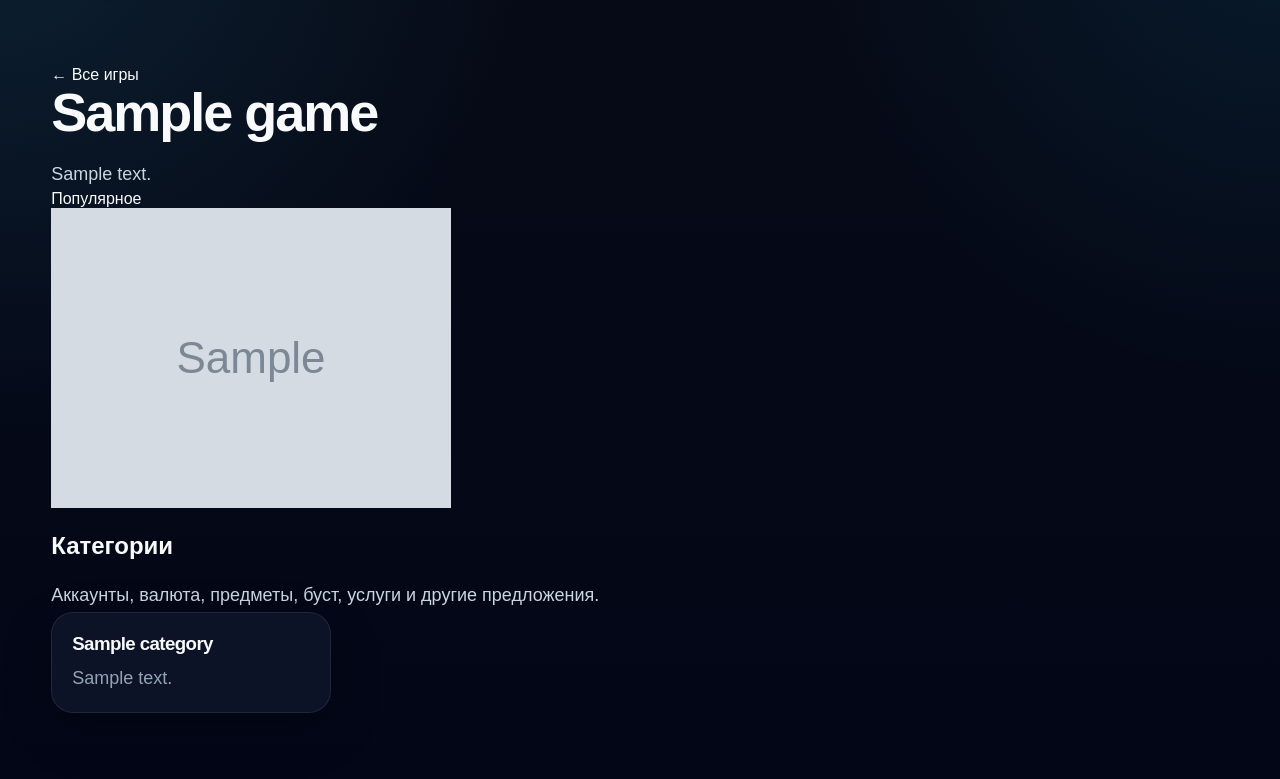
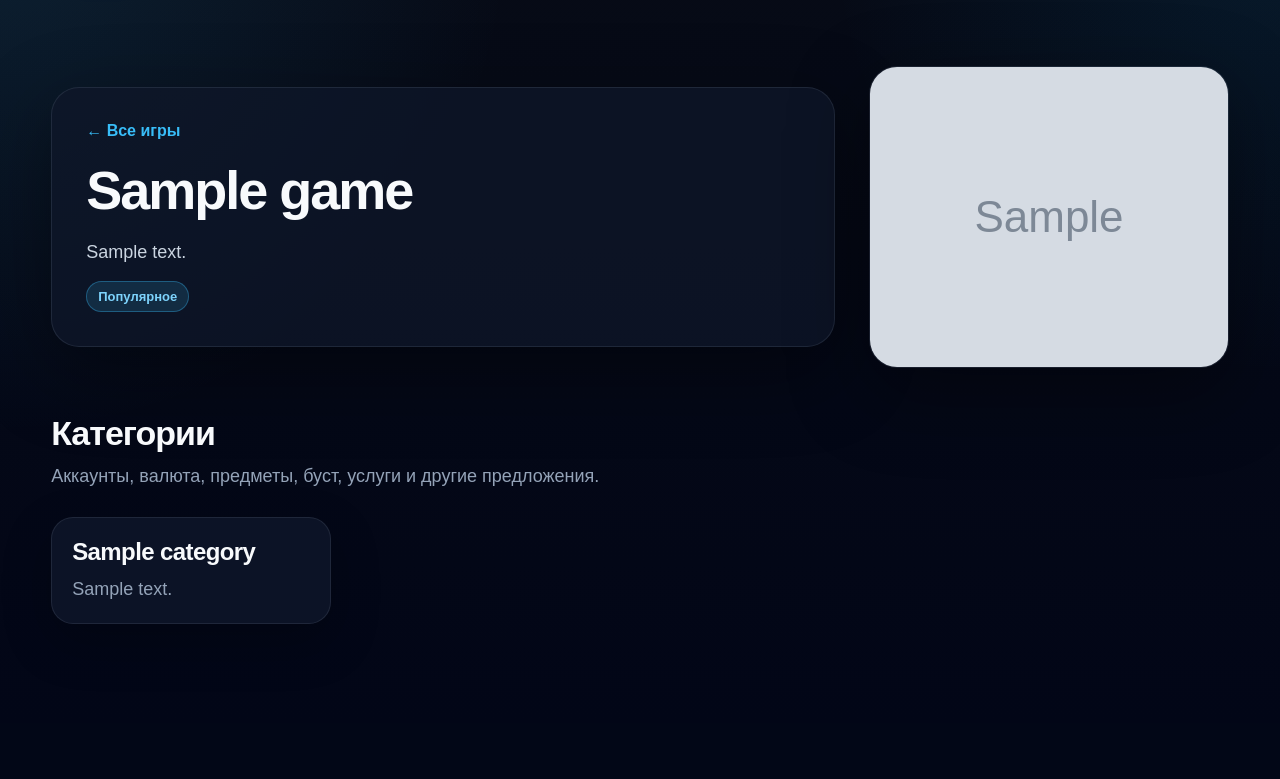
Before and after one commit to yad3rii/Sapphire, a Django app: a page that uses templates/base.html in a window 1280 px wide. Shown: the part 77-856 px from the top of the page. After the commit the page ends 701 px from the top, so only its background shows below. Run offline with Django 5.2, Linux system fonts and the light colour scheme; tables that the repository leaves empty hold one stand-in row (values such as "Sample post"); grey boxes marked "Sample" are stand-in pictures.

Commit message:
[styles] сделал стили для страниц игр 28.05

```diff
--- a/static/css/main.css
+++ b/static/css/main.css
@@ -593,3 +593,140 @@ select {
         border-radius: 22px;
     }
 }
+
+.page-head {
+    display: flex;
+    align-items: flex-end;
+    justify-content: space-between;
+    gap: 24px;
+    margin-bottom: 34px;
+}
+
+.page-head h1 {
+    margin-bottom: 12px;
+}
+
+.game-card {
+    display: block;
+    overflow: hidden;
+    padding: 0;
+}
+
+.game-card img {
+    width: 100%;
+    height: 160px;
+    display: block;
+    object-fit: cover;
+    background: #0f172a;
+}
+
+.game-card-content {
+    padding: 20px;
+}
+
+.game-card-content h2 {
+    font-size: 24px;
+}
+
+.badge {
+    display: inline-flex;
+    align-items: center;
+    margin-top: 12px;
+    padding: 7px 11px;
+    border-radius: 999px;
+    background: rgba(56, 189, 248, 0.14);
+    border: 1px solid rgba(56, 189, 248, 0.34);
+    color: #7dd3fc;
+    font-size: 13px;
+    font-weight: 900;
+}
+
+.empty-box {
+    padding: 34px;
+    border-radius: 24px;
+    background: rgba(15, 23, 42, 0.76);
+    border: 1px solid rgba(148, 163, 184, 0.14);
+    box-shadow: 0 18px 50px rgba(0, 0, 0, 0.22);
+}
+
+.empty-box h2 {
+    margin: 0 0 10px;
+    font-size: 28px;
+    font-weight: 900;
+}
+
+.empty-box p {
+    margin: 0;
+    color: var(--text-muted);
+}
+
+.game-detail {
+    display: grid;
+    grid-template-columns: 1fr 360px;
+    gap: 34px;
+    align-items: center;
+    margin-bottom: 46px;
+}
+
+.game-detail-info {
+    padding: 34px;
+    border-radius: 28px;
+    background: rgba(15, 23, 42, 0.76);
+    border: 1px solid rgba(148, 163, 184, 0.14);
+    box-shadow: var(--shadow);
+}
+
+.game-detail-info h1 {
+    margin-top: 14px;
+}
+
+.game-detail-image {
+    overflow: hidden;
+    border-radius: 28px;
+    border: 1px solid rgba(148, 163, 184, 0.14);
+    box-shadow: var(--shadow);
+}
+
+.game-detail-image img {
+    width: 100%;
+    height: 300px;
+    display: block;
+    object-fit: cover;
+}
+
+.back-link {
+    display: inline-flex;
+    margin-bottom: 8px;
+    color: var(--accent);
+    font-weight: 900;
+}
+
+.section-title {
+    margin: 20px 0 24px;
+}
+
+.section-title h2 {
+    margin: 0 0 8px;
+    font-size: 34px;
+    font-weight: 900;
+    letter-spacing: -1px;
+}
+
+.section-title p {
+    margin: 0;
+    color: var(--text-muted);
+}
+
+.category-card h3 {
+    font-size: 24px;
+}
+
+@media (max-width: 860px) {
+    .game-detail {
+        grid-template-columns: 1fr;
+    }
+
+    .game-detail-image img {
+        height: 240px;
+    }
+}
```
